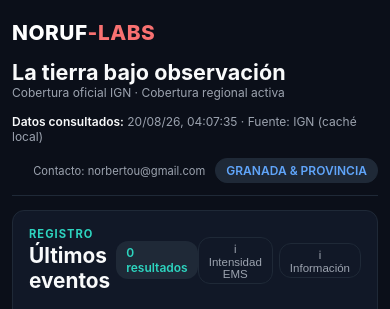
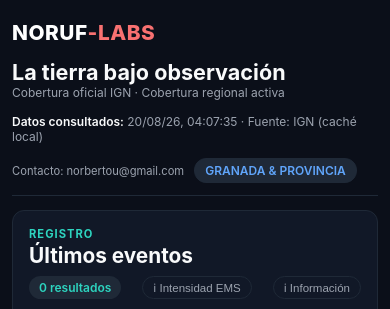
Before and after one commit to Norbertouf/terremotos-noruf-labs, a FastAPI app: page / in a window 390 px wide. Shown: the top 309 px of the page. Run offline with FastAPI, Linux system fonts and the light colour scheme; data that the repository does not hold is empty.

Commit message:
ui: ajustar cabecera y registro en móvil

```diff
--- a/templates/index.html
+++ b/templates/index.html
@@ -278,6 +278,24 @@
         @media (max-width: 640px) {
             th.int-col, td.int-col { display: none; }
             .loc-mobile-int { display: inline-block; }
+
+            /* Cabecera: el contacto y el badge pasan limpios a una segunda línea */
+            .topbar { align-items: flex-start; row-gap: 4px; }
+            .topbar-right {
+                margin-left: 0;
+                flex-basis: 100%;
+                flex-wrap: wrap;
+                gap: 6px 10px;
+            }
+
+            /* Registro: título en línea propia y controles con separación limpia */
+            .register-header {
+                flex-wrap: wrap;
+                gap: 8px 10px;
+            }
+            .register-header > div:first-child { flex-basis: 100%; }
+            .register-header .badge-count { margin-left: 0; }
+            .register-header .info-btn { margin-left: 0; }
         }
 
         .muted-col, td.muted {
```
